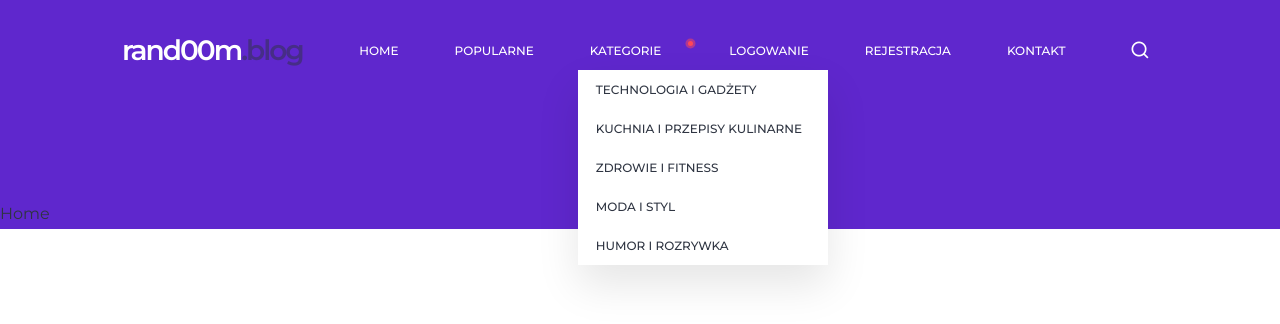
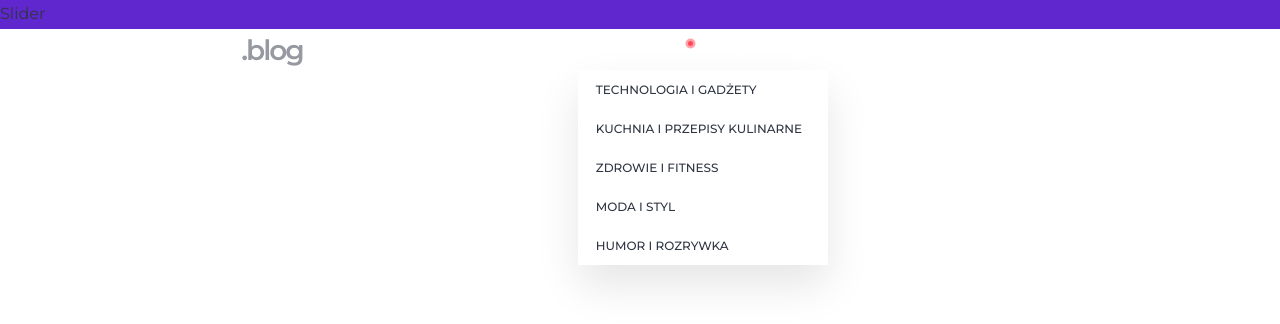
Before and after one commit to Bartek-Wieckowski/react-randoom-blog, a React (Vite) app: page / in a window 1280 px wide. Shown: the top 324 px of the page. Built offline with nearby package versions, Linux system fonts and the light colour scheme.

Commit message:
used Slider component and remove test padding

```diff
--- a/src/pages/Home/Home.jsx
+++ b/src/pages/Home/Home.jsx
@@ -1,5 +1,10 @@
+import Slider from "../../components/Slider/Slider";
 import "./home.scss";
 
 export default function Home() {
-  return <section className="home">Home</section>;
+  return (
+    <section className="home">
+        <Slider />
+    </section>
+  );
 }
--- a/src/pages/Home/home.scss
+++ b/src/pages/Home/home.scss
@@ -1,5 +1,4 @@
 .home{
     width: 100%;
     background-color: var(--main-color);
-    padding-top: 200px;
 }
```
